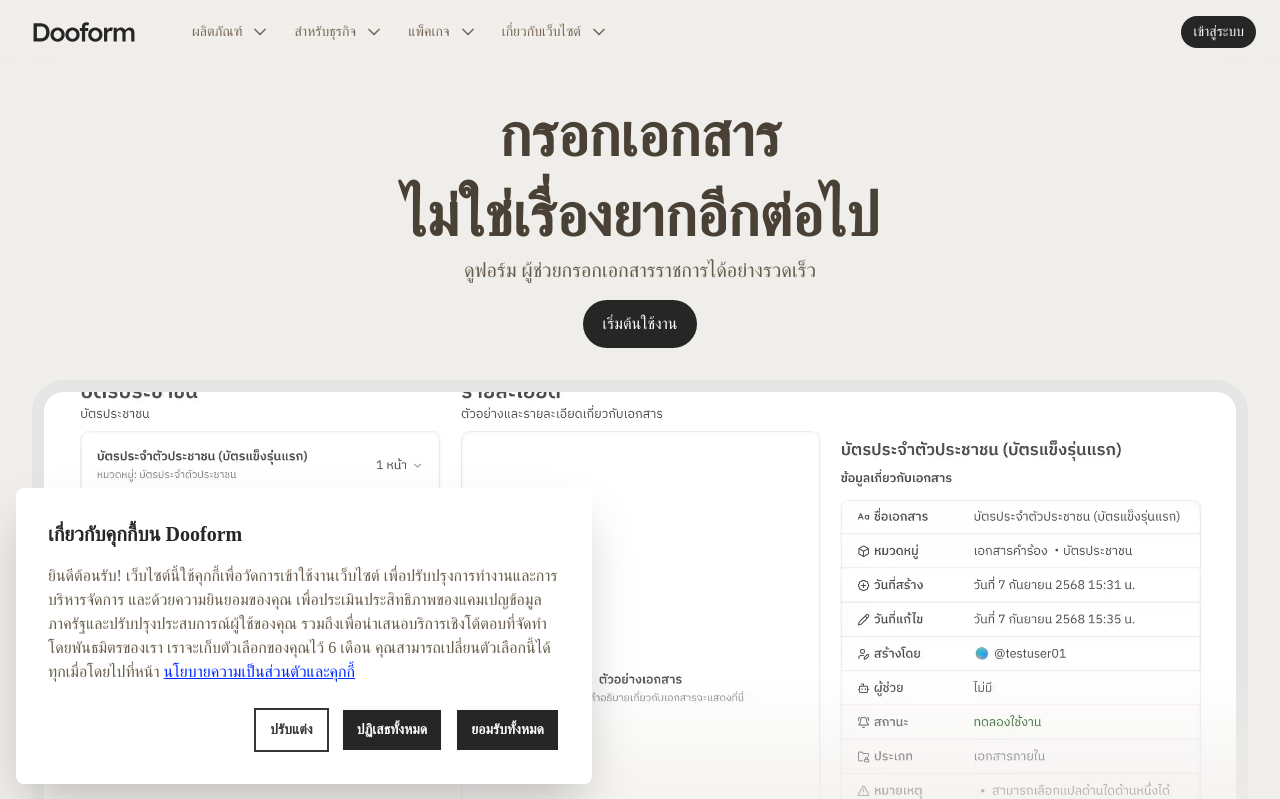
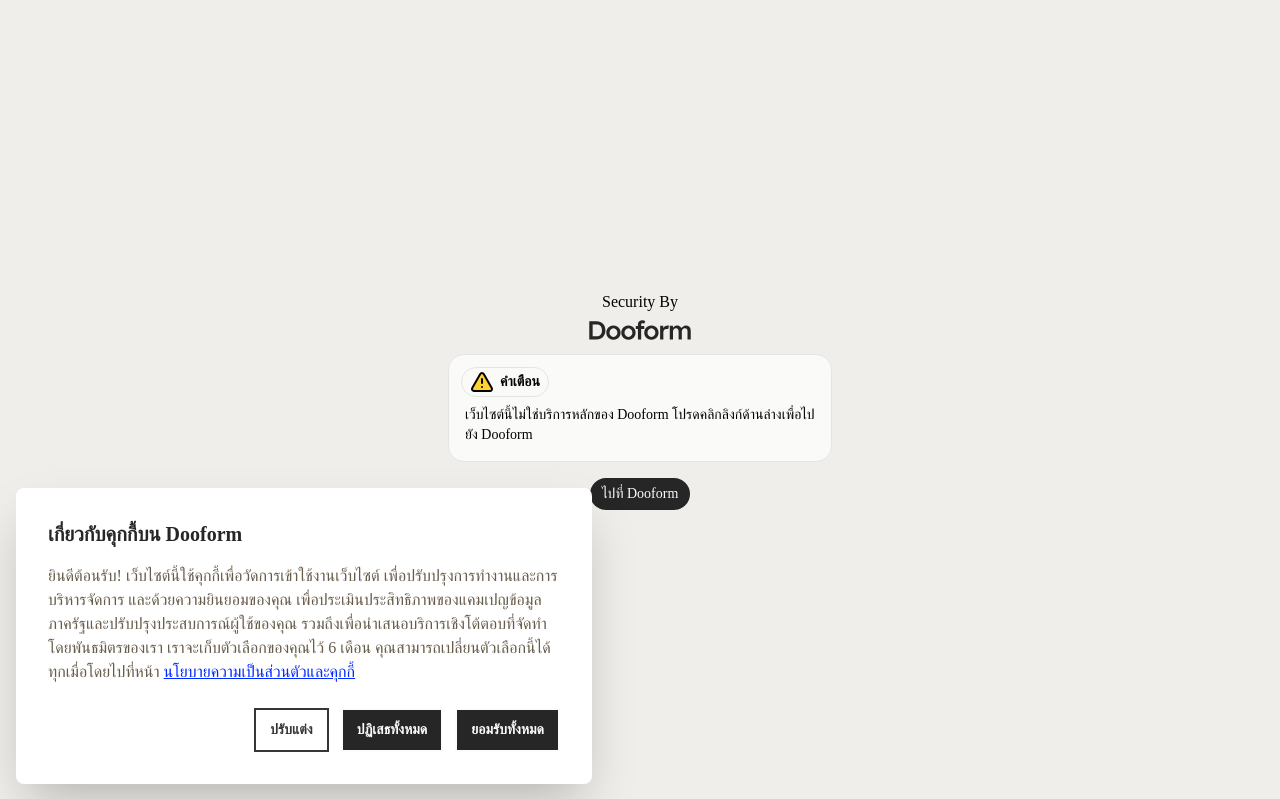
Before and after one commit to rinkai-co/dooform-web-frontend, a SvelteKit app: page / in a window 1280 px wide. Shown: the top 799 px of the page. Built offline with nearby package versions, Linux system fonts and the light colour scheme; a web font is replaced by a local one.

Commit message:
move to secure df

```diff
--- /dev/null
+++ b/src/hooks.server.ts
@@ -0,0 +1,15 @@
+import { redirect } from '@sveltejs/kit';
+import type { Handle } from '@sveltejs/kit';
+
+export const handle: Handle = async ({ event, resolve }) => {
+	const host = event.request.headers.get('host');
+
+	// Redirect non-www to www.dooform.com in production
+	if (host === 'dooform.com') {
+		const url = new URL(event.request.url);
+		url.host = 'www.dooform.com';
+		throw redirect(301, url.toString());
+	}
+
+	return resolve(event);
+};
--- a/src/routes/+layout.svelte
+++ b/src/routes/+layout.svelte
@@ -85,31 +85,6 @@
 	</script>
 	<link rel="icon" href={favicon} />
 
-	<!-- Google Consent Mode v2 - Must be loaded BEFORE GTM -->
-	<script>
-		window.dataLayer = window.dataLayer || [];
-		function gtag(){dataLayer.push(arguments);}
-
-		// Default consent to denied
-		gtag('consent', 'default', {
-			'analytics_storage': 'denied',
-			'ad_storage': 'denied',
-			'ad_user_data': 'denied',
-			'ad_personalization': 'denied',
-			'functionality_storage': 'granted',
-			'personalization_storage': 'denied',
-			'security_storage': 'granted',
-			'wait_for_update': 500
-		});
-	</script>
-
-	<!-- Google Tag Manager -->
-	<script>(function(w,d,s,l,i){w[l]=w[l]||[];w[l].push({'gtm.start':
-	new Date().getTime(),event:'gtm.js'});var f=d.getElementsByTagName(s)[0],
-	j=d.createElement(s),dl=l!='dataLayer'?'&l='+l:'';j.async=true;j.src=
-	'https://www.googletagmanager.com/gtm.js?id='+i+dl;f.parentNode.insertBefore(j,f);
-	})(window,document,'script','dataLayer','GTM-WW8R39NW');</script>
-	<!-- End Google Tag Manager -->
 
 	<link rel="preconnect" href="https://fonts.googleapis.com" />
 	<link rel="preconnect" href="https://fonts.gstatic.com" crossorigin="anonymous" />
@@ -123,90 +98,5 @@
 		rel="stylesheet"
 	/>
 </svelte:head>
-<!-- Google Tag Manager (noscript) -->
-<noscript><iframe src="https://www.googletagmanager.com/ns.html?id=GTM-WW8R39NW"
-height="0" width="0" style="display:none;visibility:hidden"></iframe></noscript>
-<!-- End Google Tag Manager (noscript) -->
-<nav
-	class="bg-background/50 sticky top-0 z-50 flex h-16 w-full items-center justify-center border-b border-b-qt-700/10 px-6 font-sans backdrop-blur-xl"
->
-	<div class="mx-auto flex w-full max-w-7xl items-center justify-between">
-		<section class="flex items-center gap-12">
-			<a href="/" class="flex items-center">
-				<img src={logo} alt="Dooform logo" class="my-2 h-8" width="120" height="32" />
-			</a>
-			<ul class="hidden items-center gap-6 text-sm font-medium text-ms-500 md:flex">
-				<li class="flex items-center gap-2">
-					<a href="#">ผลิตภัณฑ์</a><ChevronDown class="w-5" />
-				</li>
-				<li class="flex items-center gap-2">
-					<a href="#">สำหรับธุรกิจ</a><ChevronDown class="w-5" />
-				</li>
-				<li class="flex items-center gap-2"><a href="#">แพ็คเกจ</a><ChevronDown class="w-5" /></li>
-				<li class="flex items-center gap-2">
-					<a href="#">เกี่ยวกับเว็บไซต์</a><ChevronDown class="w-5" />
-				</li>
-			</ul>
-		</section>
-		<a
-			href="https://app.dooform.com/"
-			class="flex h-8 items-center justify-center rounded-full bg-on-900 px-1.5 text-sm font-medium text-ag-600"
-		>
-			<p class="px-1.5">เข้าสู่ระบบ</p>
-		</a>
-	</div>
-</nav>
 {@render children()}
-<footer class="flex w-full justify-between font-sans text-sm">
-	<div class="mx-auto flex w-full max-w-7xl flex-col items-start gap-6 rounded-xl p-6 text-cb-900">
-		<div class="flex w-full flex-col items-start justify-between gap-6 lg:flex-row lg:gap-2">
-			<div class="flex shrink-0 flex-col items-start justify-center gap-2">
-				<img src={logo} alt="Dooform logo" class="my-2 h-8" width="120" height="32" />
-				<div class="flex flex-col gap-2">
-					<p>© 2025 Dooform by Knight Consultant <br /> Under License of Rinkai</p>
-				</div>
-			</div>
-			<div
-				class="grid w-full grid-cols-2 items-start gap-6 md:grid-cols-4 lg:flex lg:justify-end lg:gap-12"
-			>
-				<ul class="flex flex-col gap-2">
-					<li class="font-semibold">สำหรับพัฒนา</li>
-					<li><a href="/form" class="footer-link">Knowledge Base</a></li>
-					<li><a href="/components" class="footer-link">Components</a></li>
-				</ul>
-				<ul class="flex flex-col gap-2">
-					<li class="font-semibold">เกี่ยวกับแอปพลิเคชั่น</li>
-					<li><a href="/about" class="footer-link">รายการเอกสาร</a></li>
-					<li><a href="/terms" class="footer-link">คำแนะนำในการใช้งาน</a></li>
-					<li><a href="/privacy" class="footer-link">เอกสารประกอบการใช้งาน</a></li>
-					<li><a href="/privacy" class="footer-link">รายงานวิเคราะห์คุณภาพ</a></li>
-					<li><a href="/privacy" class="footer-link">ทีมพัฒนา</a></li>
-					<li><a href="/privacy" class="footer-link">เกี่ยวกับเว็บไซต์</a></li>
-				</ul>
-				<ul class="flex flex-col gap-2">
-					<li class="font-semibold">สำหรับหน่วยงานธุรกิจ</li>
-					<li><a href="/about" class="footer-link">แพลนสำหรับหน่วยงาน</a></li>
-					<li><a href="/terms" class="footer-link">ค่าบริการ</a></li>
-					<li><a href="/privacy" class="footer-link">ติดต่อสอบถาม</a></li>
-				</ul>
-				<ul class="flex flex-col gap-2">
-					<li class="font-semibold">ข้อบังคับทางกฎหมาย</li>
-					<li><a href="/about" class="footer-link">ข้อตกลงในการใช้งาน</a></li>
-					<li><a href="/terms" class="footer-link">นโยบายการจัดเก็บข้อมูล</a></li>
-				</ul>
-			</div>
-		</div>
-		<div class="flex w-full flex-col items-center justify-between gap-2 sm:flex-row">
-			<ul class="flex flex-col items-start justify-start">
-				<li class="flex items-center gap-1">
-					<a href="https://www.knightvisahelppoint.com/" class="footer-link"
-						>knight consultant worldwide company limited</a
-					>
-					<ArrowUpRight class="h-4 w-4" />
-				</li>
-			</ul>
-			<p>การใช้งานเว็บไซต์นี้นับว่าคุณได้ยอมรับเงื่อนไขในการใช้งานเรียบร้อย</p>
-		</div>
-	</div>
-</footer>
 <CookiePopup />
--- a/src/routes/+page.svelte
+++ b/src/routes/+page.svelte
@@ -1,70 +1,37 @@
 <script>
-	import TestimonialSlider from '$lib/components/TestimonialSlider.svelte';
-	import CompanyLogos from '$lib/components/landing/CompanyLogos.svelte';
-	import DocumentSection from '$lib/components/landing/DocumentSection.svelte';
-	import APIIntegration from '$lib/components/landing/APIIntegration.svelte';
-	import FileHistory from '$lib/components/landing/FileHistory.svelte';
-	import FeaturesGrid from '$lib/components/landing/FeaturesGrid.svelte';
-	import OtherServices from '$lib/components/landing/OtherServices.svelte';
-	import PricingSection from '$lib/components/landing/PricingSection.svelte';
-	import SignUpSection from '$lib/components/landing/SignUpSection.svelte';
+	import { AlertTriangle } from "@lucide/svelte";
+	import logo from '$lib/assets/logo.svg';
 </script>
 
-<main>
-	<div
-		class="mx-auto flex h-screen w-full max-w-[1216px] flex-col items-center justify-center rounded-2xl font-sans"
+<section class="min-h-screen flex flex-col items-center justify-center font-sans px-12">
+	<p class="font-medium">Security By</p>
+	<a href="https://www.dooform.com/" class="flex items-end text-xl font-semibold">
+		<img src={logo} alt="Dooform logo" class="mb-2 h-8" />
+
+	</a>
+	<div class="p-3 rounded-2xl border border-stone-200 max-w-sm  bg-stone-50 mb-4">
+		<p class="px-2 py-0.5 rounded-full border border-stone-200 flex items-center justify-center text-sm font-semibold w-fit gap-1.5">
+			<AlertTriangle
+			className="w-4 h-4 text-amber-600"
+			fill="#ffd230"
+			strokeWidth={2}
+			/>
+			คำเตือน
+		</p>
+		<p class="text-sm p-1 pt-2">
+			เว็บไซต์นี้ไม่ใช่บริการหลักของ Dooform โปรดคลิกลิงก์ด้านล่างเพื่อไปยัง Dooform
+		</p>
+	</div>
+	<a
+	href="https://dooform.com/"
+	class="flex h-8 items-center justify-center rounded-full bg-on-900 px-1.5 text-sm font-medium text-ag-600"
 	>
-		<div class="flex w-full flex-col items-center justify-center gap-4 py-8">
-			<div class="flex flex-col items-center justify-center">
-				<h1 class="text-center text-3xl font-semibold text-ms-800 md:text-6xl md:leading-20">
-					กรอกเอกสาร<br />ไม่ใช่เรื่องยากอีกต่อไป
-				</h1>
-				<p class="font-medium text-ms-600 lg:text-xl">
-					ดูฟอร์ม ผู้ช่วยกรอกเอกสารราชการได้อย่างรวดเร็ว
-				</p>
-			</div>
-			<a
-				href="https://www.app.dooform.com/"
-				class="flex h-12 items-center justify-center rounded-full bg-on-900 px-3.5 text-base font-medium text-ag-600"
-			>
-				<p class="px-1.5">เริ่มต้นใช้งาน</p>
-			</a>
-		</div>
-		<div
-			class="flex h-2/3 w-full items-center justify-center overflow-hidden rounded-t-4xl border-x-12 border-t-12 border-neutral-200 [mask-image:linear-gradient(to_bottom,black_60%,transparent)]"
-		>
-			<img
-				class="h-full w-full object-cover"
-				src="/example.webp"
-				alt="Dooform application interface showing document filling features"
-				fetchpriority="high"
-				width="1400"
-				height="681"
-				loading="eager"
-			/>
-		</div>
-	</div>
+		<p class="px-1.5">ไปที่ Dooform</p>
+	</a>
 
-	<!-- Landing Page Sections -->
-	<div class="flex w-full flex-col items-center">
-		<div class="grid w-full max-w-[1216px] mx-auto grid-cols-3 border-x-[1.5px] border-pl-700">
-		<TestimonialSlider />
 
-		<CompanyLogos />
+</section>
 
-		<DocumentSection />
+<div>
 
-		<APIIntegration />
-
-		<FileHistory />
-
-		<FeaturesGrid />
-
-		<OtherServices />
-
-		<PricingSection />
-
-		<SignUpSection />
-		</div>
-	</div>
-</main>
+</div>
```
